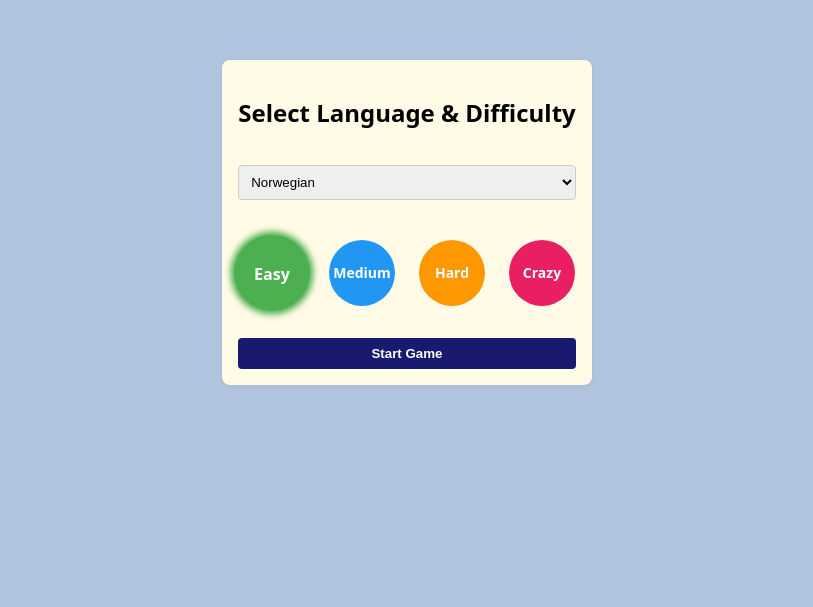
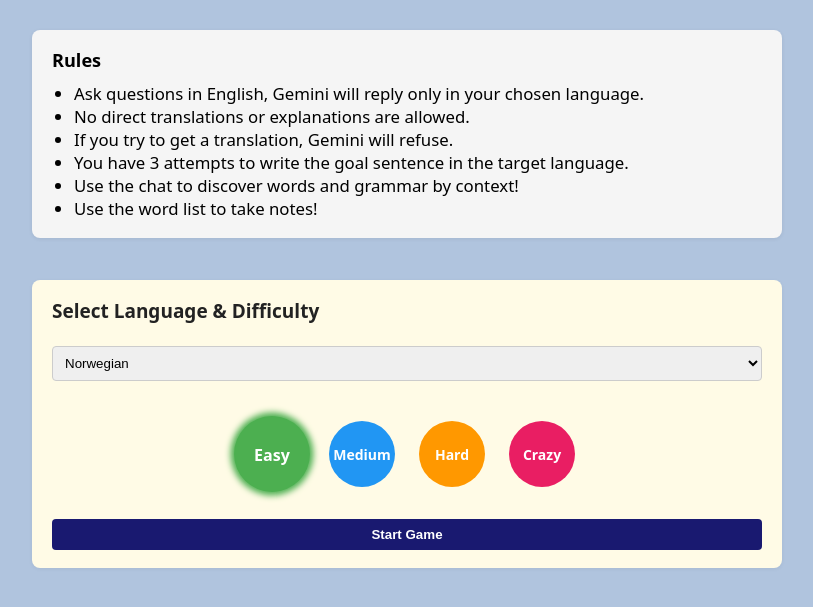
Before and after one commit to lfiysoudui/LAL_Final_Spring25, a Flask app: page /select_language in a window 1280 px wide. Shown: the top 607 px of the page, without its empty margins (233-1046 px from the left). Run offline with Flask 3, Linux system fonts and the light colour scheme.

Commit message:
Update heart display logic & rules. Improve layout in select language UI

```diff
--- a/static/script.js
+++ b/static/script.js
@@ -207,10 +207,10 @@ document.addEventListener('DOMContentLoaded', () => {
 function updateHearts(hearts) {
   const heartsContainer = document.getElementById('hearts-container');
   heartsContainer.innerHTML = ''; // Clear existing hearts
-  for (let i = 0; i < hearts; i++) {
+  for (let i = 0; i < 3; i++) {
     const heartSpan = document.createElement('span');
     heartSpan.className = 'heart';
-    heartSpan.textContent = '❤️';
+    heartSpan.textContent = i < hearts ? '❤️' : '🖤';
     heartsContainer.appendChild(heartSpan);
   }
 }
--- a/static/style.css
+++ b/static/style.css
@@ -23,7 +23,7 @@ body {
   background: #fffbe6;
   border-radius: 8px;
   box-shadow: 0 1px 4px rgba(0,0,0,0.05);
-  padding: 16px;
+  padding: 24px;
   display: flex;
   flex-direction: column;
   gap: 12px;
--- a/templates/select_language.html
+++ b/templates/select_language.html
@@ -1,7 +1,7 @@
 <!DOCTYPE html>
 <html>
 <head>
-  <title>Select Language & Difficulty</title>
+  <title>No Translation! Setting</title>
   <link rel="icon" type="image/x-icon" href="{{ url_for('static', filename='favicon.ico') }}">
   <link rel="stylesheet" href="{{ url_for('static', filename='style.css') }}">
     <style>
@@ -46,12 +46,31 @@
     .medium { background: #2196f3; }
     .hard { background: #ff9800; }
     .crazy { background: #e91e63; }
+    .rules-box {
+      background: whitesmoke;
+      border-radius: 8px;
+      box-shadow: 0 1px 4px rgba(0,0,0,0.07);
+      padding: 18px 20px;
+      margin-bottom: 18px;
+      font-size: 1.05em;
+    }
   </style>
 </head>
 <body>
-  <div id="main-container">
-    <div id="goal-input-container" style="width: flex; margin: 60px auto;">
-      <h2 style="margin-bottom: 24px; text-align: center;">Select Language & Difficulty</h2>
+      <div id="main-container" style="max-width: 750px; margin: 0 auto;">
+      <div class="rules-box" style="width: 100%; margin: 30px auto 18px auto; padding: 18px 20px; box-sizing: border-box;">
+          <b style="font-size: 1.08em;">Rules</b>
+          <ul style="margin-top: 10px; margin-bottom: 0; padding-left: 22px;">
+            <li>Ask questions in English, Gemini will reply only in your chosen language.</li>
+            <li>No direct translations or explanations are allowed.</li>
+            <li>If you try to get a translation, Gemini will refuse.</li>
+            <li>You have 3 attempts to write the goal sentence in the target language.</li>
+            <li>Use the chat to discover words and grammar by context!</li>
+            <li>Use the word list to take notes!</li>
+          </ul>
+      </div>
+      <div id="goal-input-container" class="result-box" style="width: 100%; margin: 0 auto 0 auto; padding: 18px 20px; box-sizing: border-box;">
+        <div style="font-size: 1.08em; font-weight: bold; margin-bottom: 10px; color: #222;">Select Language & Difficulty</div>
         <form id="lang-diff-form" method="post" style="display: flex; flex-direction: column; gap: 16px;">
           <select name="language" style="padding: 8px; border-radius: 4px; border: 1px solid #ccc;">
             {% for code, lang in languages.items() %}
@@ -72,6 +91,7 @@
         </form>
       </div>
     </div>
+  </div>
   <script>
     // Blob selection logic
     document.querySelectorAll('.difficulty-blob').forEach(blob => {
```
Also changed, not shown: other parts of static/style.css (+24 -1 lines), templates/index.html (+7 -6 lines). Lines whose indentation alone changed are shown as unchanged.
